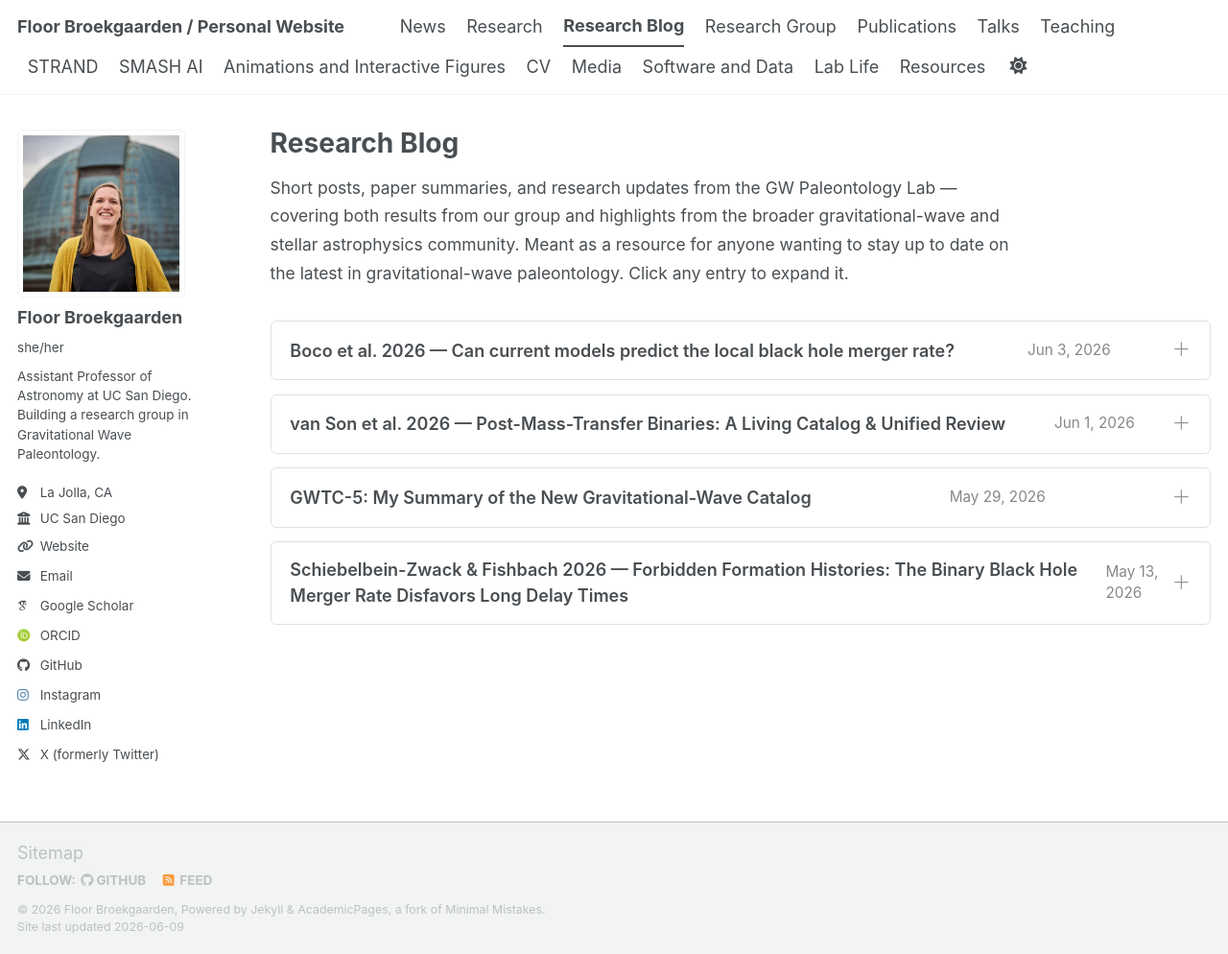
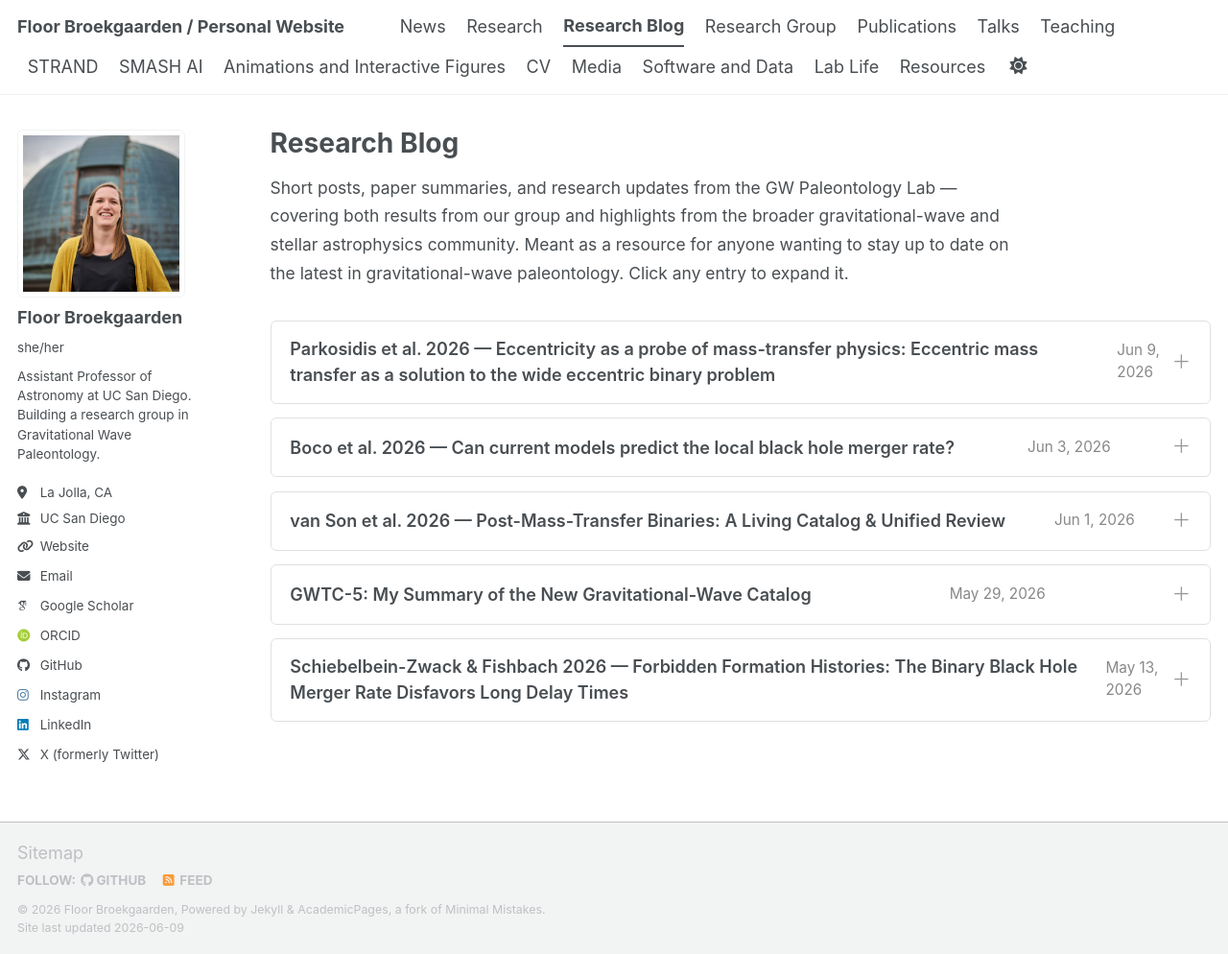
Before and after one commit to FloorBroekgaarden/FloorBroekgaarden.github.io, a Jekyll site: the page built from _pages/research-blog.md, in a window 1280 px wide and 994 px high. Shown: the whole window at 96% size. Built offline with Jekyll 4.4.1, drawn with Linux system fonts in a browser that asks for light colours; some web fonts are replaced; a script bundle is joined from its source files by our own code; library files that are not in the unit come from our copies.

Commit message:
Update research-blog.md

```diff
--- a/_pages/research-blog.md
+++ b/_pages/research-blog.md
@@ -146,6 +146,32 @@ details[open] summary::after {
 </style>
 
 <p class="blog-intro">Short posts, paper summaries, and research updates from the GW Paleontology Lab — covering both results from our group and highlights from the broader gravitational-wave and stellar astrophysics community. Meant as a resource for anyone wanting to stay up to date on the latest in gravitational-wave paleontology. Click any entry to expand it.</p>
+
+<details id="parkosidis2026eccentric">
+  <summary onclick="var d=this.closest('details');setTimeout(function(){if(d.open)history.replaceState(null,'','#'+d.id);else history.replaceState(null,'',location.pathname);},0)">Parkosidis et al. 2026 — Eccentricity as a probe of mass-transfer physics: Eccentric mass transfer as a solution to the wide eccentric binary problem <span class="item-date">Jun 9, 2026</span></summary>
+  <div class="details-content">
+
+<p><em>Parkosidis, Toonen, Laplace &amp; Schaffenroth (2026) · <a href="https://arxiv.org/abs/2606.09464" target="_blank">arXiv:2606.09464</a></em></p>
+
+<p>Cool paper on how <strong>eccentric mass transfer</strong> can shape the orbital parameters of post-mass-transfer binaries. Most binary population synthesis codes assume that mass transfer circularizes the orbit — but as I discussed in the <a href="#vanSon2026">van Son et al. 2026 entry</a>, observations of post-mass-transfer systems increasingly show that significant eccentricities are common and cannot simply be swept under the rug. This paper takes a concrete step toward modeling this properly.</p>
+
+<p>The authors introduce the <strong>GeMT (General Mass Transfer) model</strong>, which incorporates eccentric mass transfer, and test it against a well-chosen observational benchmark: <strong>hot subdwarf B (sdB) stars paired with main-sequence companions in wide orbits</strong>. These sdB+MS binaries are particularly valuable because their orbital properties — periods, mass ratios, and eccentricities — place tight constraints on what must have happened during the mass transfer episode that formed the sdB. If a model cannot reproduce this population, something is wrong with its mass transfer physics.</p>
+
+<p>The result is striking: the GeMT model naturally reproduces all the observed orbital parameters of wide sdB+MS binaries <em>without fine-tuning</em>. Previous models that assumed circular mass transfer struggled with this population; allowing eccentricity to develop during mass transfer resolves the tension cleanly.</p>
+
+<p>The paper also explores <strong>different formation pathways</strong> depending on when Roche lobe overflow (RLOF) is initiated during the donor star's evolution, finding that this leads to distinct tracks in orbital-parameter space. Importantly, the eccentricity that emerges after mass transfer depends sensitively on:</p>
+<ul>
+  <li>The <strong>amount of mass transferred</strong></li>
+  <li>The <strong>accretion efficiency</strong> (how much of the transferred mass the companion actually accretes)</li>
+  <li>The <strong>angular momentum loss</strong> from the system</li>
+</ul>
+
+<p>This is the key result from a GW paleontology perspective: because the post-mass-transfer eccentricity depends on these parameters, and because we can <em>measure</em> eccentricities in observed post-mass-transfer binaries, <strong>these observations can be used to directly constrain the uncertain mass transfer physics</strong>. This is exactly the kind of observational anchor the field needs — it turns eccentricity from a nuisance into a diagnostic.</p>
+
+<p>More broadly, this paper reinforces the message that <strong>eccentricity after mass transfer is a real and important feature that most binary evolution codes currently neglect</strong>. For GW source modeling, this matters: if the orbital parameters of binaries entering later evolutionary stages (second mass transfer, common envelope, supernova) are systematically wrong because we assumed circularization that didn't happen, our predictions for merger rates and distributions will carry a corresponding systematic error. How large that error is remains to be quantified, but papers like this one are laying the groundwork for getting it right.</p>
+
+  </div>
+</details>
 
 <details id="boco2026bbhrate">
   <summary onclick="var d=this.closest('details');setTimeout(function(){if(d.open)history.replaceState(null,'','#'+d.id);else history.replaceState(null,'',location.pathname);},0)">Boco et al. 2026 — Can current models predict the local black hole merger rate? <span class="item-date">Jun 3, 2026</span></summary>
```
